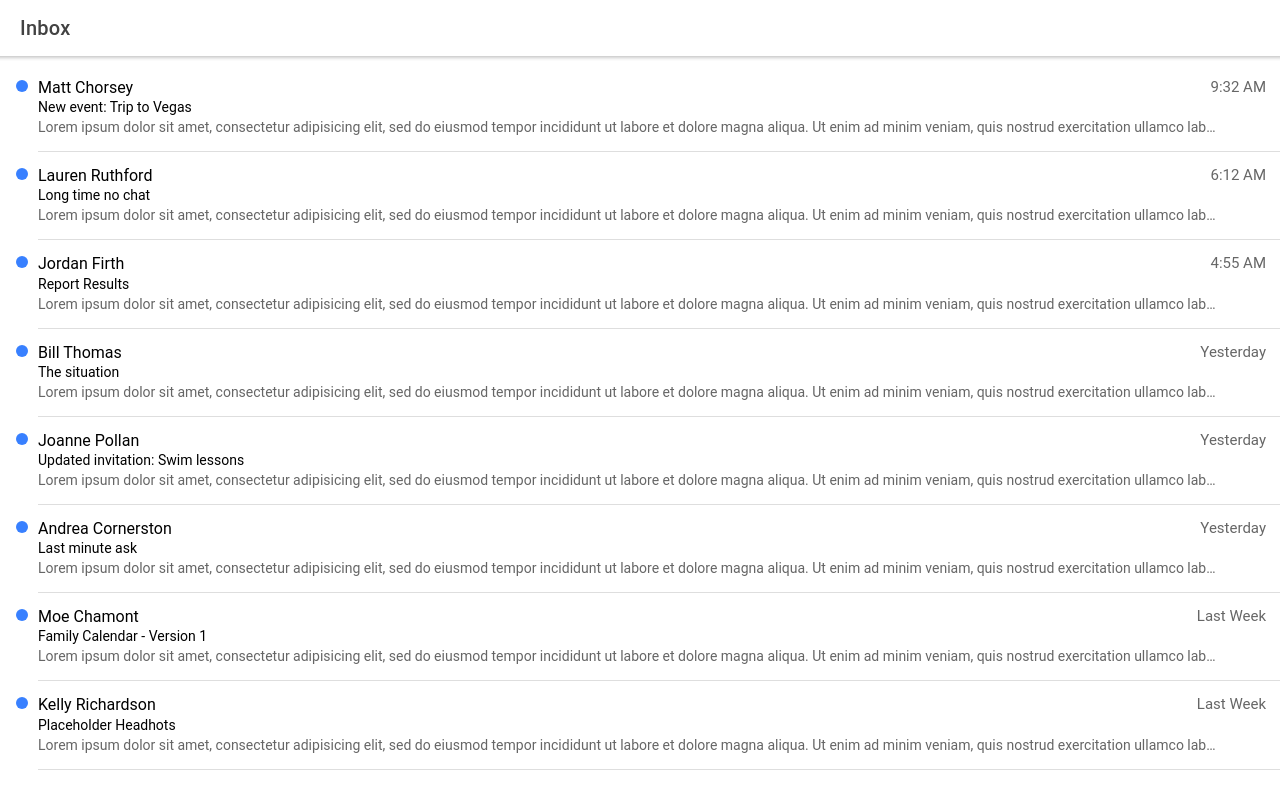
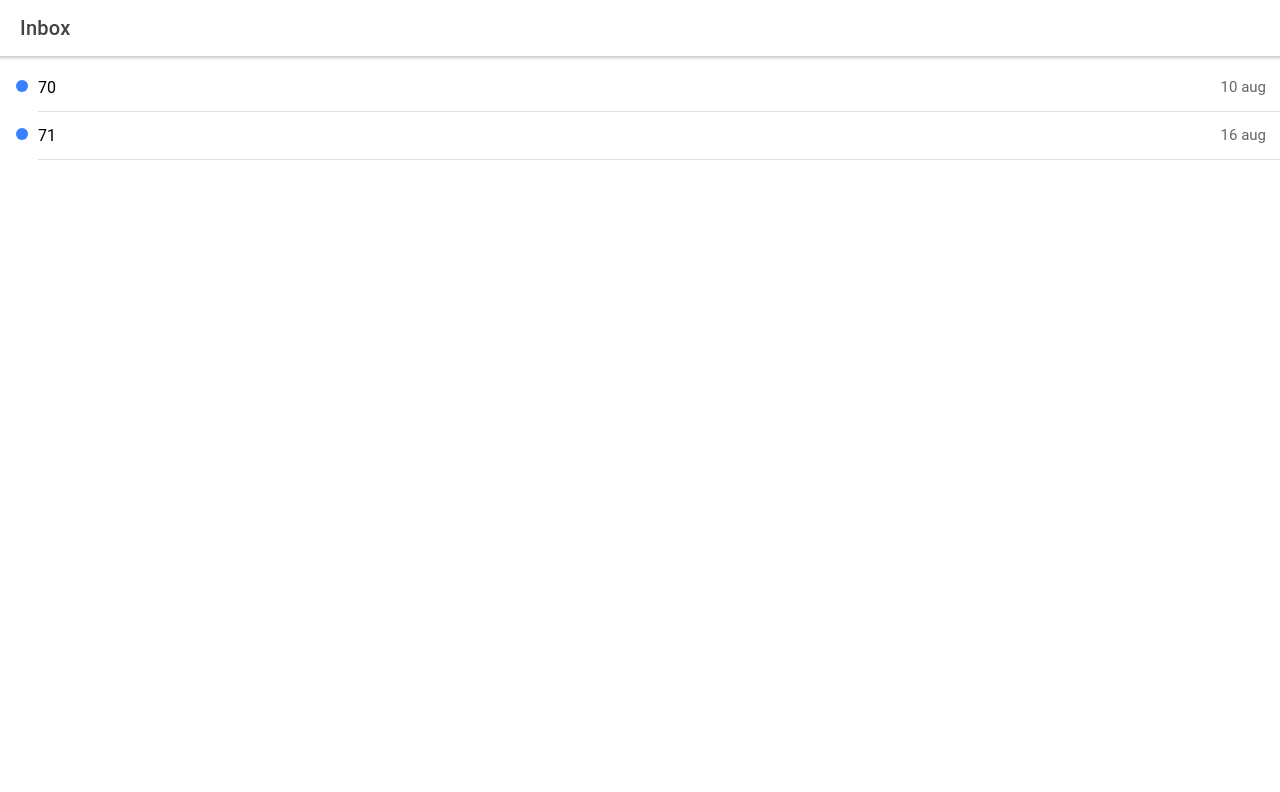
Before and after one commit to peteoshea/ionic-weight-tracker, a React (Create React App) app: page /home in a window 1280 px wide. Shown: the top 792 px of the page. Built offline with nearby package versions, Linux system fonts and the light colour scheme.

Commit message:
Replace the sample data with a couple of example weights

```diff
--- a/src/components/MeasurementListItem.tsx
+++ b/src/components/MeasurementListItem.tsx
@@ -36,20 +36,11 @@ const MeasurementListItem: React.FC<MeasurementListItemProps> = ({
         <div slot="start" className="dot dot-unread"></div>
         <IonLabel className="ion-text-wrap">
           <h2>
-            {measurement.fromName}
+            {measurement.weight}
             <span className="date">
               <IonNote>{measurement.date}</IonNote>
             </span>
           </h2>
-          <h3>{measurement.subject}</h3>
-          <p>
-            Lorem ipsum dolor sit amet, consectetur adipisicing elit, sed do eiusmod tempor
-            incididunt ut labore et dolore magna aliqua. Ut enim ad minim veniam, quis nostrud
-            exercitation ullamco laboris nisi ut aliquip ex ea commodo consequat. Duis aute irure
-            dolor in reprehenderit in voluptate velit esse cillum dolore eu fugiat nulla pariatur.
-            Excepteur sint occaecat cupidatat non proident, sunt in culpa qui officia deserunt
-            mollit anim id est laborum.
-          </p>
         </IonLabel>
       </IonItem>
     </IonItemSliding>
--- a/src/data/measurements.ts
+++ b/src/data/measurements.ts
@@ -1,58 +1,19 @@
 export interface Measurement {
-  fromName: string;
-  subject: string;
+  weight: string;
   date: string;
   id: number;
 }
 
 const measurements: Measurement[] = [
   {
-    fromName: 'Matt Chorsey',
-    subject: 'New event: Trip to Vegas',
-    date: '9:32 AM',
+    weight: '70',
+    date: '10 aug',
     id: 0,
   },
   {
-    fromName: 'Lauren Ruthford',
-    subject: 'Long time no chat',
-    date: '6:12 AM',
+    weight: '71',
+    date: '16 aug',
     id: 1,
-  },
-  {
-    fromName: 'Jordan Firth',
-    subject: 'Report Results',
-    date: '4:55 AM',
-    id: 2,
-  },
-  {
-    fromName: 'Bill Thomas',
-    subject: 'The situation',
-    date: 'Yesterday',
-    id: 3,
-  },
-  {
-    fromName: 'Joanne Pollan',
-    subject: 'Updated invitation: Swim lessons',
-    date: 'Yesterday',
-    id: 4,
-  },
-  {
-    fromName: 'Andrea Cornerston',
-    subject: 'Last minute ask',
-    date: 'Yesterday',
-    id: 5,
-  },
-  {
-    fromName: 'Moe Chamont',
-    subject: 'Family Calendar - Version 1',
-    date: 'Last Week',
-    id: 6,
-  },
-  {
-    fromName: 'Kelly Richardson',
-    subject: 'Placeholder Headhots',
-    date: 'Last Week',
-    id: 7,
   },
 ];
 
--- a/src/pages/ViewMeasurement.tsx
+++ b/src/pages/ViewMeasurement.tsx
@@ -44,7 +44,7 @@ const ViewMeasurement: React.FC<ViewMeasurementProps> = ({ match }) => {
               <IonIcon icon={personCircle} color="primary"></IonIcon>
               <IonLabel className="ion-text-wrap">
                 <h2>
-                  {measurement.fromName}
+                  {measurement.weight}
                   <span className="date">
                     <IonNote>{measurement.date}</IonNote>
                   </span>
@@ -54,18 +54,6 @@ const ViewMeasurement: React.FC<ViewMeasurementProps> = ({ match }) => {
                 </h3>
               </IonLabel>
             </IonItem>
-
-            <div className="ion-padding">
-              <h1>{measurement.subject}</h1>
-              <p>
-                Lorem ipsum dolor sit amet, consectetur adipisicing elit, sed do eiusmod tempor
-                incididunt ut labore et dolore magna aliqua. Ut enim ad minim veniam, quis nostrud
-                exercitation ullamco laboris nisi ut aliquip ex ea commodo consequat. Duis aute
-                irure dolor in reprehenderit in voluptate velit esse cillum dolore eu fugiat nulla
-                pariatur. Excepteur sint occaecat cupidatat non proident, sunt in culpa qui officia
-                deserunt mollit anim id est laborum.
-              </p>
-            </div>
           </>
         ) : (
           <div>Measurement not found</div>
```
